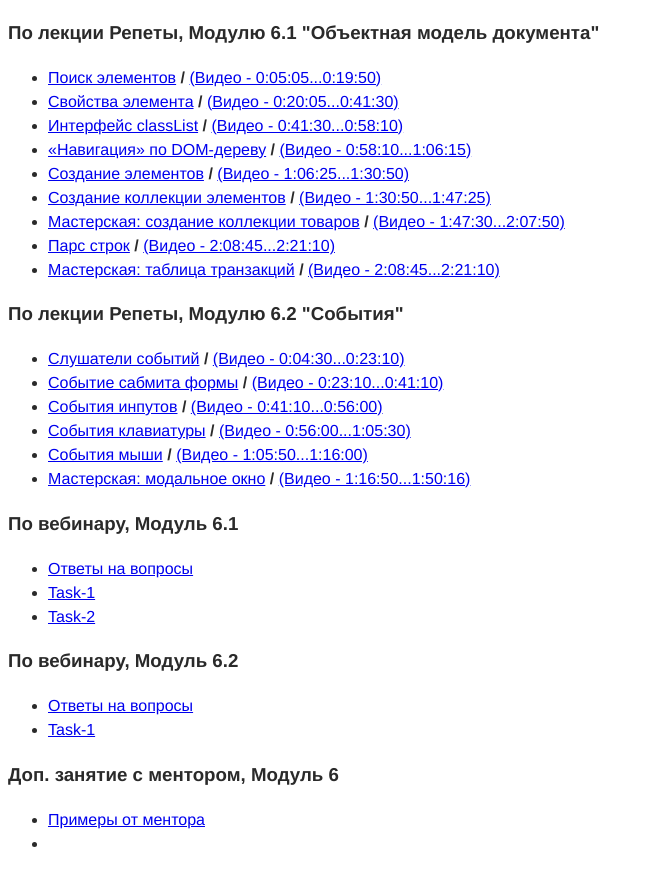
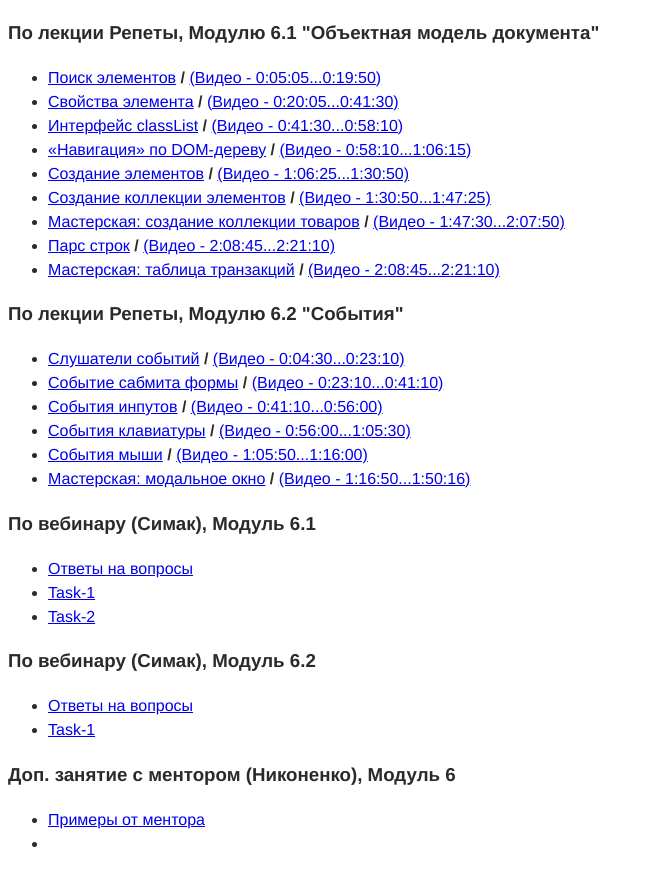
Before and after one commit to Angey22/JS-CW-6, a plain HTML site: page index.html in a window 1280 px wide. Shown: the whole page, without its empty margins (0-654 px from the left). Drawn offline with Linux system fonts and the light colour scheme.

```diff
--- a/index.html
+++ b/index.html
@@ -184,26 +184,30 @@
       </li>
     </ul>
 
-    <!-- Вебинар. Модуль 6.1 (https://www.youtube.com/watch?v=GoAumYNdyU0) -->
-    <h3>По вебинару, Модуль 6.1</h3>
+    <!-- Вебинар (Симак). Модуль 6.1 (https://www.youtube.com/watch?v=GoAumYNdyU0) -->
+    <h3>По вебинару (Симак), Модуль 6.1</h3>
     <ul>
       <li><a href="./html_veb_6-1/html_veb_6-1.html">Ответы на вопросы</a></li>
       <li><a href="./html_veb_6-1/html_task-1.html">Task-1</a></li>
       <li><a href="./html_veb_6-1/html_task-2.html">Task-2</a></li>
     </ul>
 
-    <!-- Вебинар. Модуль 6.2 (https://www.youtube.com/watch?v=87goZQ2WwHA) -->
-    <h3>По вебинару, Модуль 6.2</h3>
+    <!-- Вебинар (Симак). Модуль 6.2 (https://www.youtube.com/watch?v=87goZQ2WwHA) -->
+    <h3>По вебинару (Симак), Модуль 6.2</h3>
     <ul>
       <li><a href="./html_veb_6-2/html_veb_6-2.html">Ответы на вопросы</a></li>
       <li><a href="./html_veb_6-2/html_task-1.htm">Task-1</a></li>
     </ul>
 
-    <!-- Доп. занятие с ментором по Модулю 6 (https://www.youtube.com/watch?v=ytc6mpY9uiw) -->
-    <h3>Доп. занятие с ментором, Модуль 6</h3>
+    <!-- Доп. занятие с ментором (Никоненко) по Модулю 6 (https://www.youtube.com/watch?v=ytc6mpY9uiw) -->
+    <h3>Доп. занятие с ментором (Никоненко), Модуль 6</h3>
     <ul>
       <li><a href="./html_mentor_6/primer_mentor.html">Примеры от ментора</a></li>
       <li><a href=""></a></li>
     </ul>
+
+    <!-- Вебинар (Гарник). Модуль 6.1 (https://www.youtube.com/watch?v=IoICO3KX3mE) -->
+
+    <!-- Вебинар (Гарник). Модуль 6.2 (https://www.youtube.com/watch?v=nCdudwVNoVE) -->
   </body>
 </html>
```
